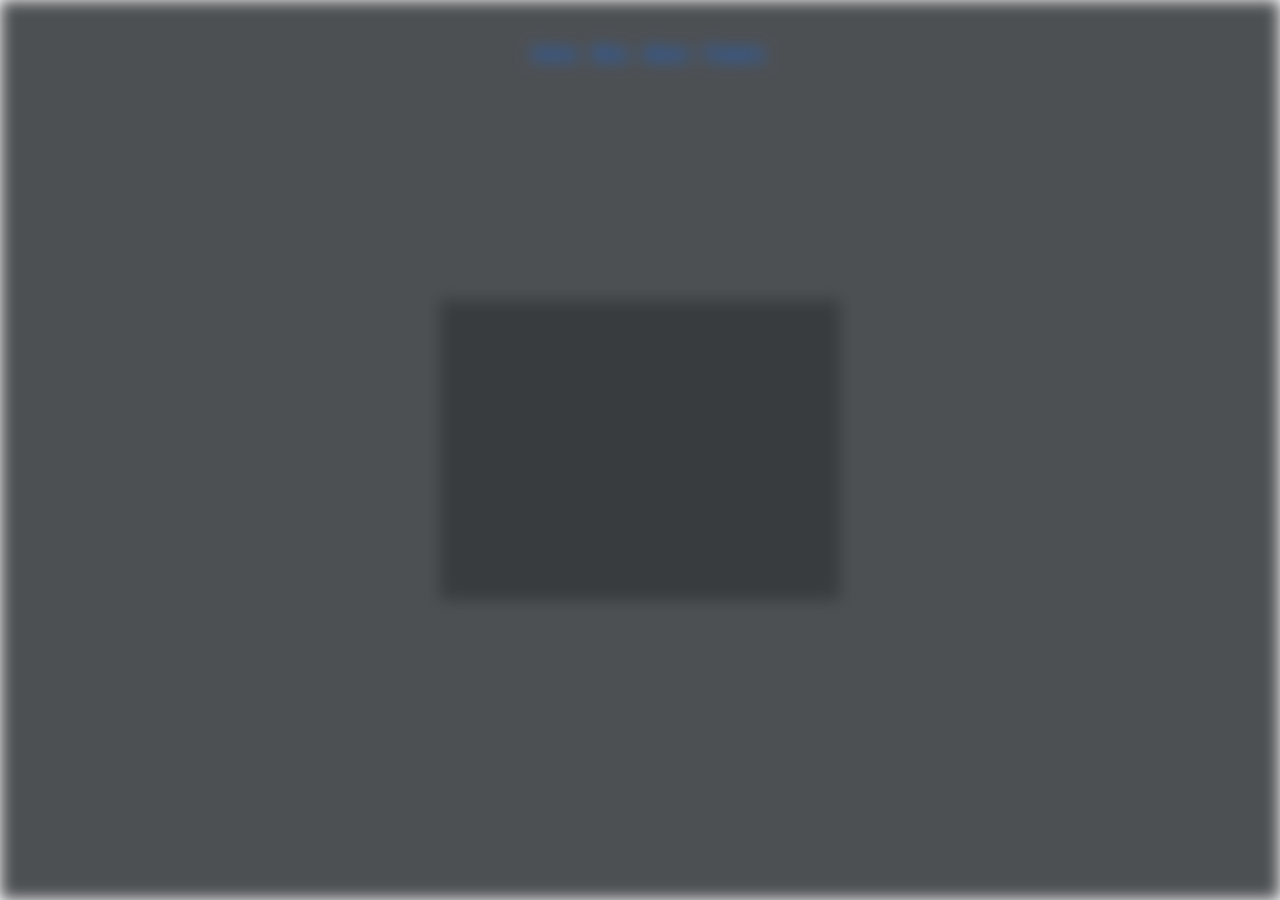
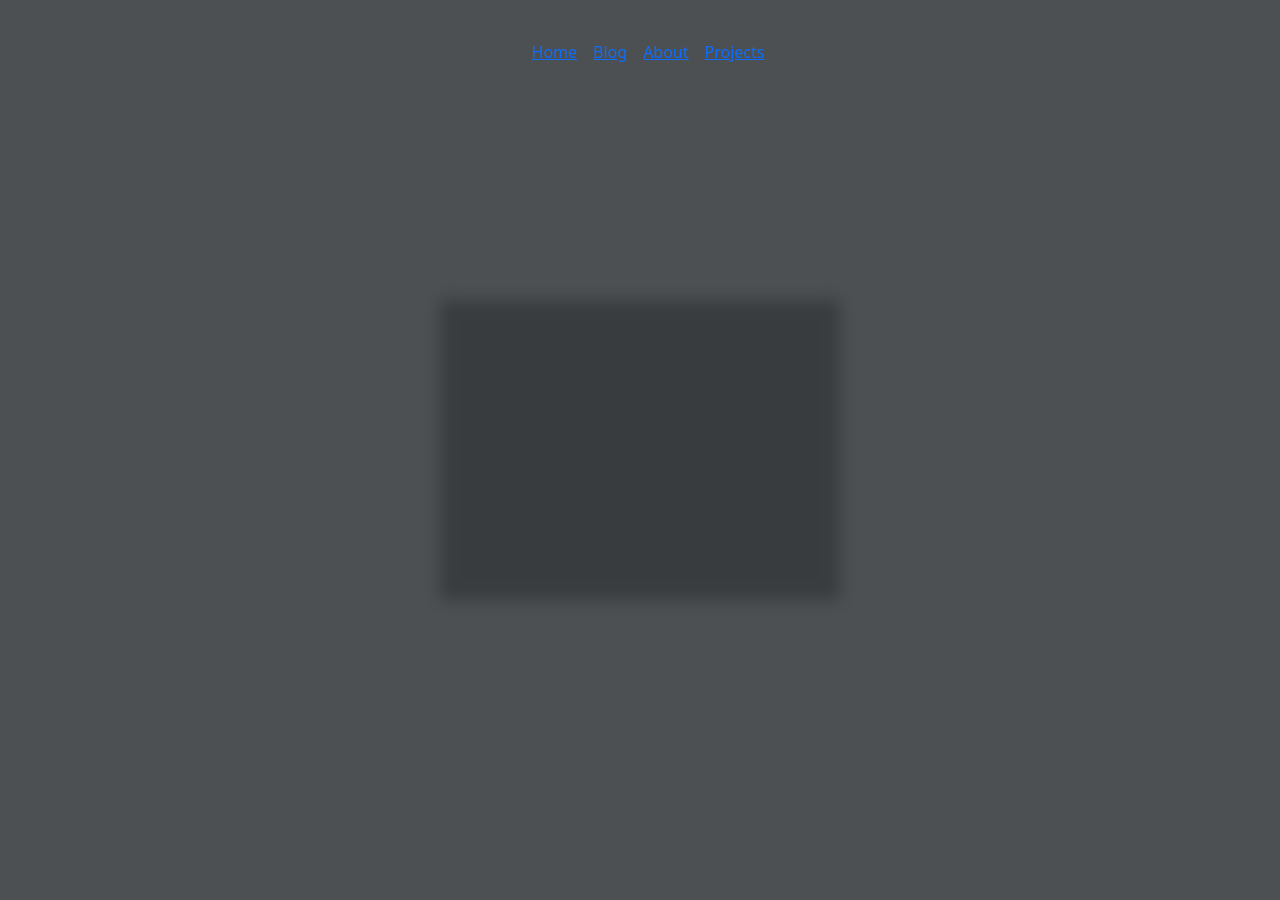
Before and after one commit to Screemm/screemm.github.io, a Jekyll site: the page built from index.md, in a window 1280 px wide. Built offline with Jekyll 4.4.1, drawn with Linux system fonts in a browser that asks for light colours; nearby versions of some CDN libraries.

Commit message:
Update index.html

```diff
--- a/_layouts/index.html
+++ b/_layouts/index.html
@@ -1,8 +1,8 @@
 {%- include head.html -%}
 {%- include index-style.html -%}
 <body>
-    <div id="bg">
-        <div id="bg-overlay">
+    <div id="bg"></div>
+    <div id="bg-overlay"></div>
     <div class="container-fluid h-100" id="main">
         <div class="row row-cols-1 g-4 h-100">
             <div class="col h-100 align-middle" id="header">
@@ -20,8 +20,6 @@
             {% endfor %}
         </div>
     </div>
-        </div>
-    </div>
     <!--Bootstrap JS-->
     <script src="https://cdn.jsdelivr.net/npm/@popperjs/core@2.10.2/dist/umd/popper.min.js" integrity="sha384-7+zCNj/IqJ95wo16oMtfsKbZ9ccEh31eOz1HGyDuCQ6wgnyJNSYdrPa03rtR1zdB" crossorigin="anonymous"></script>
     <script src="https://cdn.jsdelivr.net/npm/bootstrap@5.1.3/dist/js/bootstrap.min.js" integrity="sha384-QJHtvGhmr9XOIpI6YVutG+2QOK9T+ZnN4kzFN1RtK3zEFEIsxhlmWl5/YESvpZ13" crossorigin="anonymous"></script>
```
Lines whose indentation alone changed are shown as unchanged.
